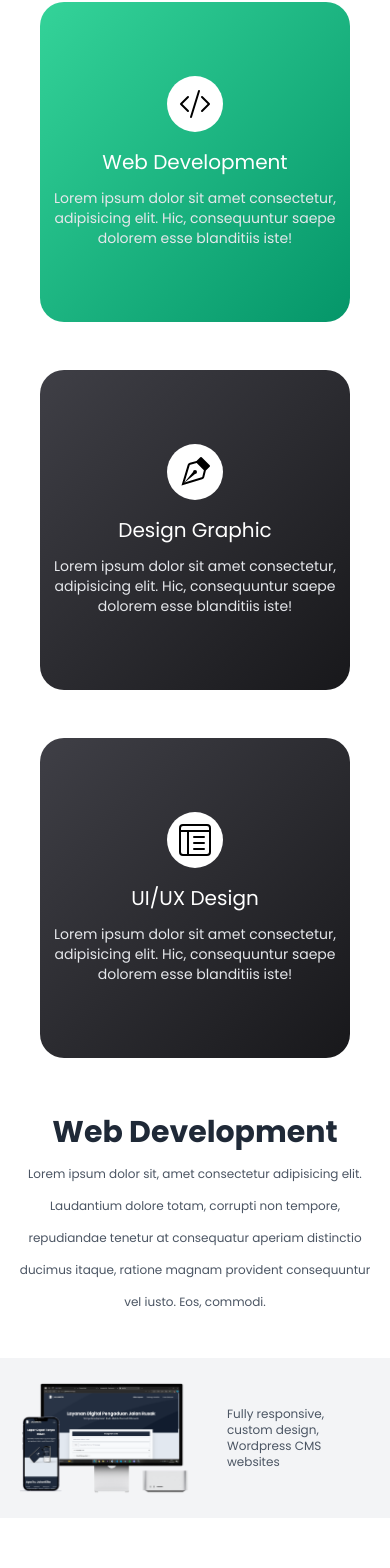
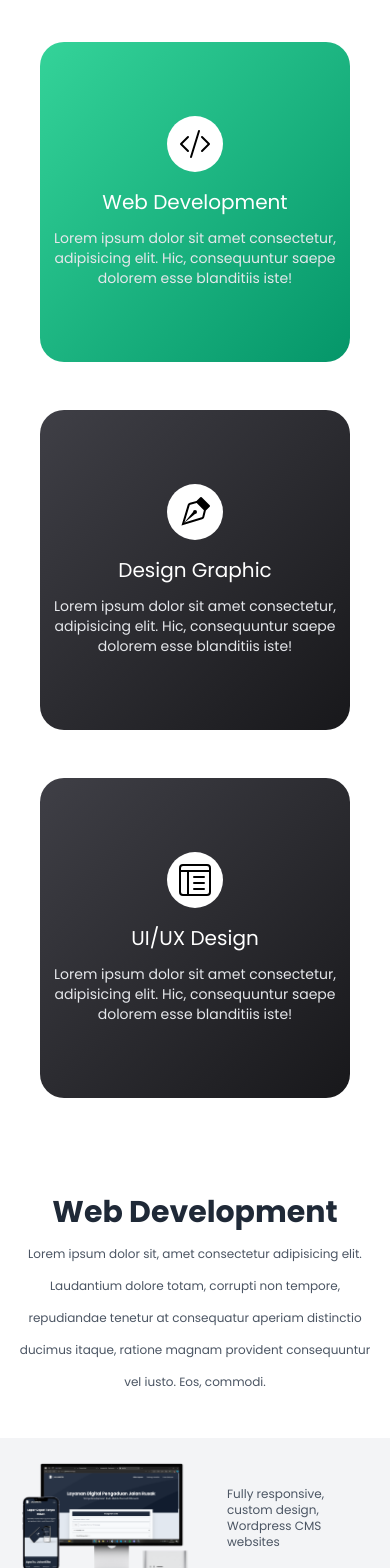
Before and after one commit to danangstdi/danangsetiadi, a Next.js app: page / in a window 390 px wide. Shown: the part 1081-2649 px from the top of the page. Built offline with nearby package versions, Linux system fonts and the light colour scheme.

Commit message:
style: change sections margin top from 14 to 24

```diff
--- a/src/components/ui/home/Services.jsx
+++ b/src/components/ui/home/Services.jsx
@@ -3,7 +3,7 @@ import { CodeSlash, VectorPen, LayoutTextWindowReverse } from "react-bootstrap-i
 
 export default function Services() {
   return (
-    <section id="our-services" className="mt-14 lg:mt-32">
+    <section id="our-services" className="mt-24 lg:mt-32">
       <div className="text-center">
         <h1 className="text-3xl poppins-bold text-gray-800">Our Services</h1>
         <p className="line-height-2 text-sm text-gray-600 lg:text-base">Our <strong>best services</strong> for your finest needs.</p>
--- a/src/components/ui/home/WebDevelopment.jsx
+++ b/src/components/ui/home/WebDevelopment.jsx
@@ -3,7 +3,7 @@ import project from '@/../public/img/project.png'
 
 export default function WebDevelopment() {
   return (
-    <section id="web-development" className="mt-14 lg:mt-32">
+    <section id="web-development" className="mt-24 lg:mt-32">
       <div className="text-center">
         <h1 className="text-3xl poppins-bold text-gray-800">Web Development</h1>
         <p className="line-height-2 px-3 text-xs text-gray-600 mt-2 lg:px-40 lg:text-base">Lorem ipsum dolor sit, amet consectetur adipisicing elit. Laudantium dolore totam, corrupti non tempore, repudiandae tenetur at consequatur aperiam distinctio ducimus itaque, ratione magnam provident consequuntur vel iusto. Eos, commodi.</p>
```
